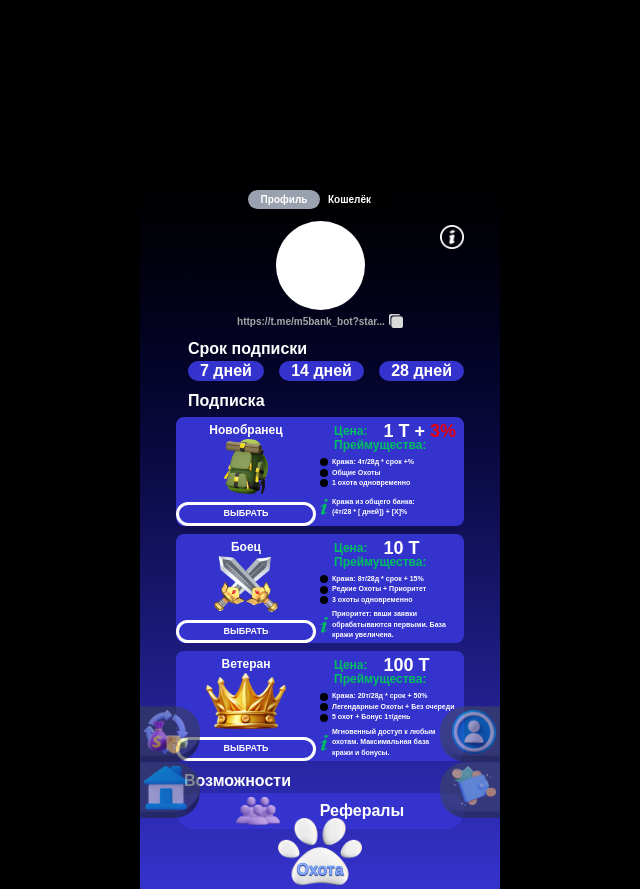
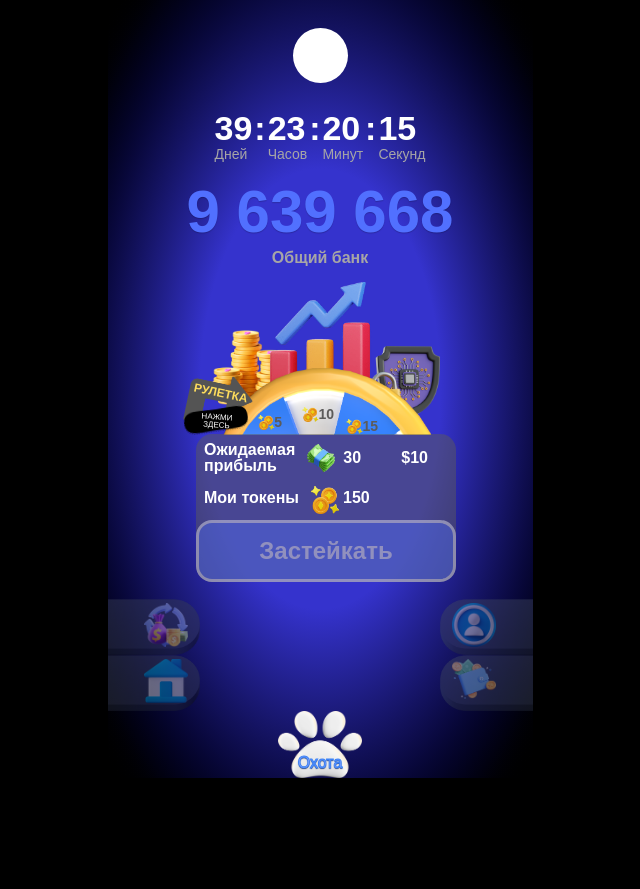
Before and after one commit to Bogdan-Bulavko/neon-apy, a Vue app: page / in a window 1280 px wide. Shown: the whole page, without its empty margins (320-960 px from the left). After the commit the page ends 800 px from the top, so only its background shows below. Built offline with nearby package versions, Linux system fonts and the light colour scheme.

Commit message:
added vue router end response

```diff
--- a/index.html
+++ b/index.html
@@ -7,7 +7,7 @@
     <title>Neon app</title>
   </head>
   <body>
-    <div id="app" class="m-auto max-w-[360px]"></div>
+    <div id="app" class="m-auto max-w-[425px]"></div>
     <script type="module" src="/src/main.js"></script>
   </body>
 </html>
--- a/package.json
+++ b/package.json
@@ -12,8 +12,10 @@
   "dependencies": {
     "@tailwindcss/vite": "^4.1.11",
     "@tonconnect/sdk": "^3.2.0",
+    "pinia": "^3.0.3",
     "tailwindcss": "^4.1.11",
-    "vue": "^3.5.17"
+    "vue": "^3.5.17",
+    "vue-router": "^4.5.1"
   },
   "devDependencies": {
     "@vitejs/plugin-vue": "^6.0.0",
--- a/src/App.vue
+++ b/src/App.vue
@@ -1,10 +1,7 @@
-<script setup>
-import Home from './pages/Home/src/Home.vue';
-import Profile from './pages/Profile/src/Profile.vue';
-</script>
+<script setup></script>
 
 <template>
-  <Profile></Profile>
+  <RouterView></RouterView>
 </template>
 
 <style scoped></style>
--- a/src/components/Menu.vue
+++ b/src/components/Menu.vue
@@ -1,10 +1,10 @@
 <script setup></script>
 
 <template>
-  <menu class="absolute bottom-1 right-0 left-0">
+  <menu class="absolute bottom-0 right-0 left-0">
     <div>
-      <ul class="flex justify-center opacity-60">
-        <li class="relative -translate-x-30">
+      <ul class="flex justify-center opacity-45">
+        <li class="relative -translate-x-30 max-[375px]:-translate-x-25">
           <img src="../public/die.webp" alt="" class="h-14 min-w-70" />
           <img
             src="../public/money-turnover.webp"
@@ -12,25 +12,29 @@
             class="w-11 absolute top-1 right-3"
           />
         </li>
-        <li class="relative translate-x-30">
+        <li class="relative translate-x-30 max-[375px]:translate-x-25">
+          <RouterLink to="/profile/">
             <img src="../public/die.webp" alt="" class="h-14 min-w-70" />
             <img
               src="../public/friends.webp"
               alt="friends"
               class="w-11 absolute top-1 left-3"
             />
+          </RouterLink>
         </li>
       </ul>
-      <ul class="flex justify-center opacity-60">
-        <li class="relative -translate-x-30">
+      <ul class="flex justify-center opacity-45">
+        <li class="relative -translate-x-30 max-[375px]:-translate-x-25">
+          <RouterLink to="/">
             <img src="../public/die.webp" alt="" class="h-14 min-w-70" />
             <img
               src="../public/home.webp"
               alt="home"
               class="w-11 h-11 absolute top-1 right-3"
             />
+          </RouterLink>
         </li>
-        <li class="relative translate-x-30">
+        <li class="relative translate-x-30 max-[375px]:translate-x-25">
           <img src="../public/die.webp" alt="" class="h-14 min-w-70" />
           <img
             src="../public/wallet.webp"
@@ -46,7 +50,7 @@
           class="block w-21 m-auto"
         />
         <p
-          class="absolute top-13 left-1/2 -translate-x-1/2 -translate-y-1/2 text-base font-bold text-[#99abff] text-shadow-xs text-shadow-blue-950 text-stroke-blue"
+          class="absolute top-13 left-1/2 -translate-x-1/2 -translate-y-1/2 text-base text-[#99abff] text-shadow-xs text-shadow-blue-950 text-stroke-blue"
         >
           Охота
         </p>
@@ -57,6 +61,6 @@
 
 <style scoped>
 .text-stroke-blue {
-  -webkit-text-stroke: 0.5px #3b82f6; /* blue-500 */
+  -webkit-text-stroke: 1px #3b82f6; /* blue-500 */
 }
 </style>
--- a/src/pages/Home/src/Home.vue
+++ b/src/pages/Home/src/Home.vue
@@ -8,7 +8,7 @@ import TotalBank from './TotalBank.vue';
 
 <template>
   <div
-    class="pb-52 relative p-7 bg-radial from-blue-home from-40% to-black overflow-hidden"
+    class="pb-52 relative p-7 max-[425px]:min-h-dvh bg-radial from-blue-home from-40% to-black overflow-hidden"
   >
     <HeaderHome></HeaderHome>
     <TimerHome></TimerHome>
--- a/src/pages/Home/src/RouletteHome.vue
+++ b/src/pages/Home/src/RouletteHome.vue
@@ -35,7 +35,7 @@
     </div>
 
     <div
-      class="absolute -bottom-3 left-4 w-[260px] h-37 p-2 bg-[#5c5b5a80] rounded-2xl font-bold"
+      class="absolute -bottom-3 left-4 w-[260px] max-[375px]:w-[245px] h-37 p-2 bg-[#5c5b5a80] rounded-2xl font-bold"
     >
       <div class="flex items-center gap-3">
         <p class="leading-4">
--- a/src/pages/Home/src/TotalBank.vue
+++ b/src/pages/Home/src/TotalBank.vue
@@ -2,7 +2,9 @@
 
 <template>
   <div class="mb-3 text-center font-bold">
-    <p class="mb-1 text-6xl font-semibold text-blue text-shadow-xs">
+    <p
+      class="mb-1 text-6xl max-[370px]:text-5xl font-semibold text-blue text-shadow-xs"
+    >
       9 639 668
     </p>
     <p class="text-subtext">Общий банк</p>
--- a/src/pages/Profile/src/Profile.vue
+++ b/src/pages/Profile/src/Profile.vue
@@ -7,7 +7,7 @@ import Menu from '../../../components/Menu.vue';
 
 <template>
   <section
-    class="pb-15 p-9 relative bg-linear-to-t from-blue-home to-black overflow-hidden"
+    class="pb-15 p-9 max-[375px]:px-6 relative bg-linear-to-t from-blue-home to-black overflow-hidden"
   >
     <NavigationProfile></NavigationProfile>
     <div class="mt-3 w-full relative">
--- a/src/pages/Profile/src/SubscriptionListProfile.vue
+++ b/src/pages/Profile/src/SubscriptionListProfile.vue
@@ -3,7 +3,7 @@
 <template>
   <div class="mt-2">
     <p class="mb-1 pl-3 font-bold">Подписка</p>
-    <ul>
+    <ul class="max-w-75 m-auto">
       <li class="mb-2 flex bg-blue-home rounded-lg">
         <div class="pt-1 mr-1 w-35 flex flex-col items-center">
           <h3 class="text-[12px] font-bold">Новобранец</h3>
@@ -22,7 +22,7 @@
           <div class="pl-3.5 text-xs text-[#00bf63] font-bold">
             <div class="flex items-center">
               <span class="mr-4">Цена:</span>
-              <span class="text-lg text-white"
+              <span class="text-lg max-[375px]:text-base text-white"
                 >1 T + <span class="text-red-600">3%</span></span
               >
             </div>
@@ -79,7 +79,9 @@
           <div class="pl-3.5 text-xs text-[#00bf63] font-bold">
             <div class="flex items-center">
               <span class="mr-4">Цена:</span>
-              <span class="text-lg text-white">10 T </span>
+              <span class="text-lg max-[375px]:text-base text-white"
+                >10 T
+              </span>
             </div>
             <p class="leading-0">Преймущества:</p>
           </div>
@@ -135,7 +137,9 @@
           <div class="pl-3.5 text-xs text-[#00bf63] font-bold">
             <div class="flex items-center">
               <span class="mr-4">Цена:</span>
-              <span class="text-lg text-white">100 T </span>
+              <span class="text-lg max-[375px]:text-base text-white"
+                >100 T
+              </span>
             </div>
             <p class="leading-0">Преймущества:</p>
           </div>
--- a/src/style.css
+++ b/src/style.css
@@ -9,7 +9,6 @@
 
 body {
   font-family: Arial, sans-serif;
-  padding-top: 110px;
   background: black;
   color: white;
 }
```
Also changed, not shown: src/main.js (+21 -4 lines), 1 other file (tests, documents, lock files or other folders). Lines whose indentation alone changed are shown as unchanged.
